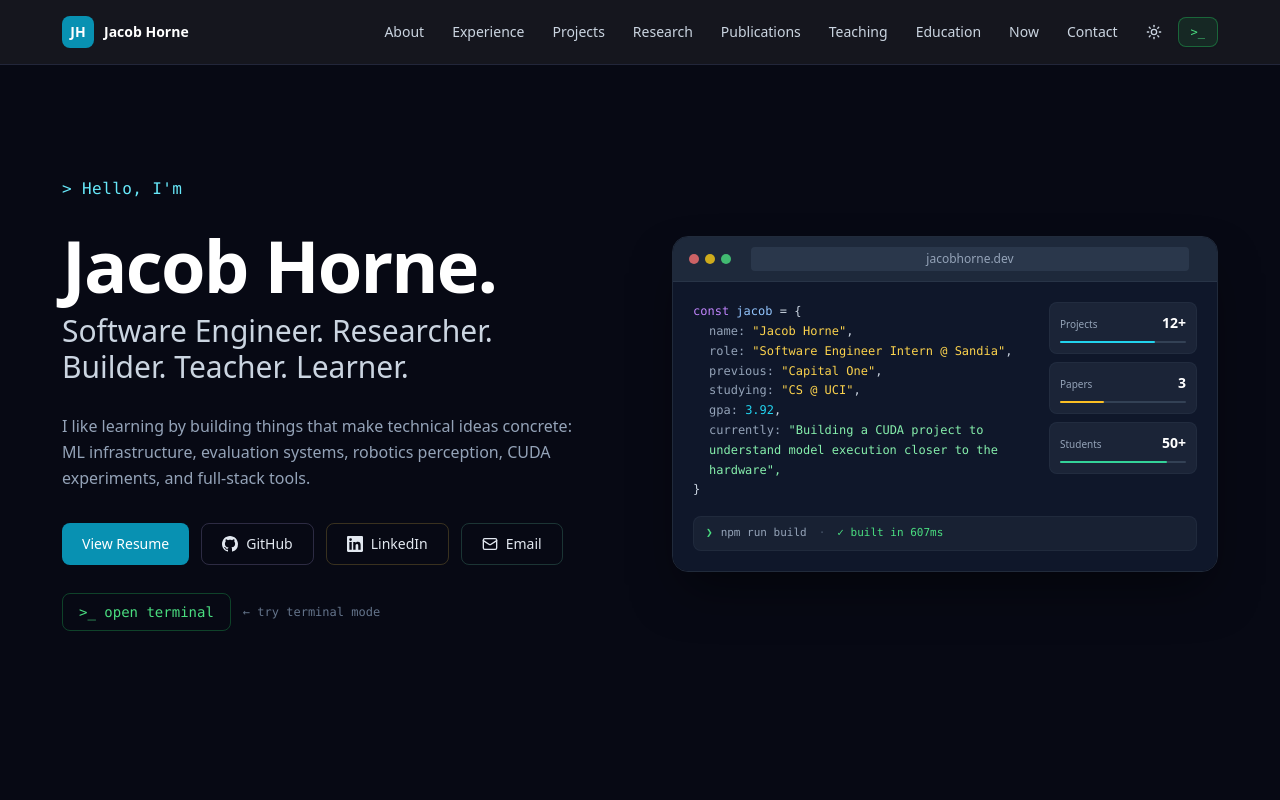
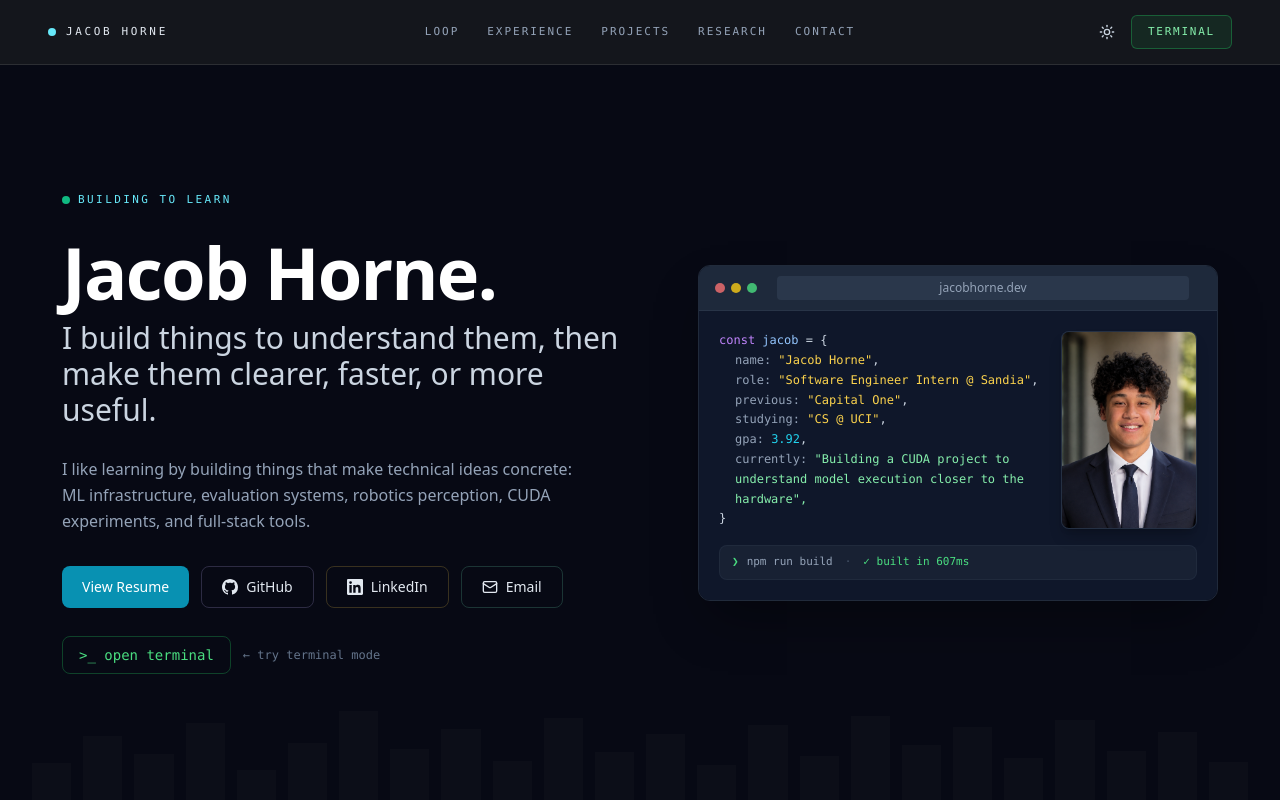
Before and after one commit to jacobhorne-jth/jacobhorne-jth.github.io, a React (Vite) app: page / in a window 1280 px wide. Shown: the top 800 px of the page. Built offline with nearby package versions, Linux system fonts and the light colour scheme.

Commit message:
Refactor hero and navbar layout

```diff
--- a/src/App.tsx
+++ b/src/App.tsx
@@ -833,14 +833,10 @@ const coursework = [
 ];
 
 const navLinks = [
-  { label: "About", href: "#about" },
+  { label: "Loop", href: "#build-loop" },
   { label: "Experience", href: "#experience" },
   { label: "Projects", href: "#projects" },
   { label: "Research", href: "#research" },
-  { label: "Publications", href: "#publications" },
-  { label: "Teaching", href: "#teaching" },
-  { label: "Education", href: "#education" },
-  { label: "Now", href: "#now" },
   { label: "Contact", href: "#contact" },
 ];
 
@@ -1155,31 +1151,34 @@ function Navbar({
   const [menuOpen, setMenuOpen] = useState(false);
 
   return (
-    <header className="sticky top-0 z-40 bg-white/95 dark:bg-[#090a12]/95 backdrop-blur border-b border-gray-100 dark:border-[#22263a]">
-      <div className="max-w-[1220px] mx-auto px-6 md:px-8 h-16 flex items-center justify-between">
+    <header className="sticky top-0 z-40 border-b border-gray-200/80 bg-[#fbfaf7]/95 backdrop-blur dark:border-white/10 dark:bg-[#080a10]/95">
+      <div className="h-16 w-full px-5 sm:px-8 lg:px-12 grid grid-cols-[1fr_auto_1fr] items-center">
         {/* Logo */}
         <a href="#top" className="flex items-center gap-2.5 group">
-          <span className="h-8 w-8 rounded-lg bg-gray-900 dark:bg-cyan-600 text-white text-sm font-bold grid place-items-center group-hover:bg-cyan-600 dark:group-hover:bg-cyan-500 transition-colors duration-200">
-            JH
+          <span className="h-2 w-2 rounded-full bg-cyan-700 dark:bg-cyan-300" />
+          <span className="font-mono text-[11px] uppercase tracking-[0.24em] text-gray-800 dark:text-slate-200">
+            Jacob Horne
           </span>
-          <span className="font-semibold text-gray-900 dark:text-white text-sm hidden sm:block">Jacob Horne</span>
         </a>
 
         {/* Desktop nav */}
-        <nav className="hidden md:flex items-center gap-1">
+        <nav className="hidden md:flex items-center justify-center gap-7">
           {navLinks.map(l => (
             <a
               key={l.label}
               href={l.href}
-              className="px-3 py-1.5 text-sm text-gray-600 dark:text-slate-300 hover:text-gray-900 dark:hover:text-white hover:bg-gray-50 dark:hover:bg-cyan-400/10 rounded-md transition-all duration-150"
+              className="font-mono text-[11px] uppercase tracking-[0.18em] text-gray-500 transition-colors duration-150 hover:text-gray-950 dark:text-slate-400 dark:hover:text-white"
             >
               {l.label}
             </a>
           ))}
+        </nav>
+
+        <div className="hidden md:flex items-center justify-end gap-2">
           {/* Dark/light toggle */}
           <button
             onClick={onToggleDark}
-            className="ml-1 p-2 rounded-lg text-gray-500 dark:text-slate-300 hover:text-gray-900 dark:hover:text-white hover:bg-gray-100 dark:hover:bg-amber-400/10 transition-all duration-150"
+            className="p-2 rounded-lg text-gray-500 dark:text-slate-300 hover:text-gray-900 dark:hover:text-white hover:bg-gray-100 dark:hover:bg-white/10 transition-all duration-150"
             aria-label="Toggle dark mode"
           >
             {darkMode ? <Sun className="h-4 w-4" /> : <Moon className="h-4 w-4" />}
@@ -1187,14 +1186,14 @@ function Navbar({
           {/* Terminal button */}
           <button
             onClick={onOpenTerminal}
-            className="ml-1 flex items-center gap-1.5 rounded-lg border border-gray-800 dark:border-green-500/40 bg-gray-900 dark:bg-green-500/10 px-3 py-1.5 text-xs font-mono text-white dark:text-green-400 hover:bg-gray-700 dark:hover:bg-green-500/20 dark:hover:border-green-400/60 transition-all duration-150 shadow-sm"
+            className="flex items-center gap-2 rounded-md border border-gray-300 bg-white px-4 py-2 font-mono text-[11px] uppercase tracking-[0.16em] text-gray-800 transition-all duration-150 hover:border-gray-500 dark:border-green-500/35 dark:bg-green-500/10 dark:text-green-300 dark:hover:border-green-400/60"
           >
-            &gt;_
+            Terminal
           </button>
-        </nav>
+        </div>
 
         {/* Mobile hamburger */}
-        <div className="md:hidden flex items-center gap-2">
+        <div className="md:hidden col-start-3 flex items-center justify-end gap-2">
           <button
             onClick={onToggleDark}
             className="p-2 text-gray-500 dark:text-slate-400 hover:text-gray-900 dark:hover:text-white"
@@ -1269,9 +1268,8 @@ function LaptopVisual() {
   }, []);
 
   return (
-    <div className="relative">
-      <div className="absolute -inset-4 bg-blue-500/8 rounded-3xl blur-2xl" />
-      <div className="relative rounded-2xl overflow-hidden border border-slate-700/60 shadow-2xl shadow-black/50">
+    <div className="relative w-full max-w-[520px]">
+      <div className="relative overflow-hidden rounded-xl border border-slate-700/60 shadow-2xl shadow-black/40">
         {/* Browser chrome */}
         <div className="bg-slate-800 px-4 py-2.5 flex items-center gap-2 border-b border-slate-700/50">
           <div className="flex gap-1.5 shrink-0">
@@ -1284,8 +1282,8 @@ function LaptopVisual() {
           </div>
         </div>
         {/* Content */}
-        <div className="bg-slate-900 p-5">
-          <div className="grid grid-cols-[1fr_148px] gap-4">
+        <div className="bg-slate-900 p-4 sm:p-5">
+          <div className="grid gap-4 sm:grid-cols-[1fr_136px]">
             {/* Code panel */}
             <div className="font-mono text-xs leading-[1.65] text-slate-300 overflow-hidden">
               <div><span className="text-purple-400">const</span> <span className="text-blue-300">jacob</span> = {"{"}</div>
@@ -1303,23 +1301,9 @@ function LaptopVisual() {
               </div>
               <div>{"}"}</div>
             </div>
-            {/* Stats panel */}
-            <div className="space-y-2">
-              {([
-                { label: "Projects", value: "12+", pct: 75, color: "bg-cyan-400" },
-                { label: "Papers", value: "3", pct: 35, color: "bg-amber-400" },
-                { label: "Students", value: "50+", pct: 85, color: "bg-emerald-400" },
-              ] as const).map(s => (
-                <div key={s.label} className="bg-slate-800/80 rounded-lg p-2.5 border border-slate-700/30">
-                  <div className="flex items-baseline justify-between mb-2">
-                    <span className="text-[10px] text-slate-400">{s.label}</span>
-                    <span className="text-sm font-bold text-white">{s.value}</span>
-                  </div>
-                  <div className="h-0.5 rounded-full bg-slate-700">
-                    <div className={`h-0.5 rounded-full ${s.color}`} style={{ width: `${s.pct}%` }} />
-                  </div>
-                </div>
-              ))}
+            {/* Portrait panel */}
+            <div className="h-44 overflow-hidden rounded-lg border border-slate-700/50 bg-slate-800/60 shadow-lg shadow-black/20 sm:h-auto">
+              <img src={pfp} alt="Jacob Horne" className="h-full min-h-[178px] w-full object-cover object-top" />
             </div>
           </div>
           {/* Terminal line */}
@@ -1337,18 +1321,30 @@ function LaptopVisual() {
 
 function Hero({ onOpenTerminal }: { onOpenTerminal: () => void }) {
   return (
-    <section id="top" className="bg-[#f8fbff] text-gray-950 dark:bg-[#070914] dark:text-white">
-      <div className="max-w-[1220px] mx-auto px-6 md:px-8 pt-24 pb-36 md:pt-28 md:pb-48">
-        <div className="grid md:grid-cols-2 gap-16 items-center">
+    <section id="top" className="relative overflow-hidden bg-[#fbfaf7] text-gray-950 dark:bg-[#070914] dark:text-white">
+      <div className="absolute inset-x-0 bottom-0 hidden h-28 items-end gap-3 px-8 opacity-40 sm:flex" aria-hidden="true">
+        {[34, 58, 42, 70, 28, 52, 80, 46, 64, 36, 74, 44, 60, 32, 68, 40, 76, 50, 66, 38, 72, 45, 62, 35].map((height, index) => (
+          <span
+            key={index}
+            className="flex-1 bg-gray-200/70 dark:bg-white/[0.05]"
+            style={{ height: `${height}%` }}
+          />
+        ))}
+      </div>
+      <div className="relative mx-auto flex min-h-[calc(100svh-4rem)] max-w-[1220px] px-6 py-16 md:px-8 lg:py-20">
+        <div className="grid w-full items-center gap-10 lg:grid-cols-[minmax(0,1fr)_minmax(360px,520px)] lg:gap-16">
           {/* Left */}
           <div className="space-y-7">
-            <p className="font-mono text-base text-cyan-700 dark:text-cyan-300 tracking-wide">&gt; Hello, I'm</p>
+            <p className="flex items-center gap-2 font-mono text-[11px] uppercase tracking-[0.22em] text-cyan-700 dark:text-cyan-300">
+              <span className="h-2 w-2 rounded-full bg-emerald-500" />
+              Building to learn
+            </p>
             <div className="space-y-3">
-              <h1 className="text-6xl md:text-7xl font-bold tracking-tight leading-none text-gray-950 dark:text-white">
+              <h1 className="text-5xl font-semibold tracking-tight leading-none text-gray-950 dark:text-white sm:text-6xl md:text-7xl">
                 Jacob Horne.
               </h1>
-              <p className="text-2xl md:text-3xl text-gray-700 dark:text-slate-300 font-medium">
-                Software Engineer. Researcher.<br />Builder. Teacher. Learner.
+              <p className="max-w-xl text-2xl font-medium text-gray-700 dark:text-slate-300 md:text-3xl">
+                I build things to understand them, then make them clearer, faster, or more useful.
               </p>
             </div>
             <p className="text-base text-gray-600 dark:text-slate-400 leading-relaxed max-w-lg">
@@ -1401,7 +1397,7 @@ function Hero({ onOpenTerminal }: { onOpenTerminal: () => void }) {
           </div>
 
           {/* Right: visual */}
-          <div className="hidden md:block">
+          <div className="flex justify-center lg:justify-end">
             <LaptopVisual />
           </div>
         </div>
```
